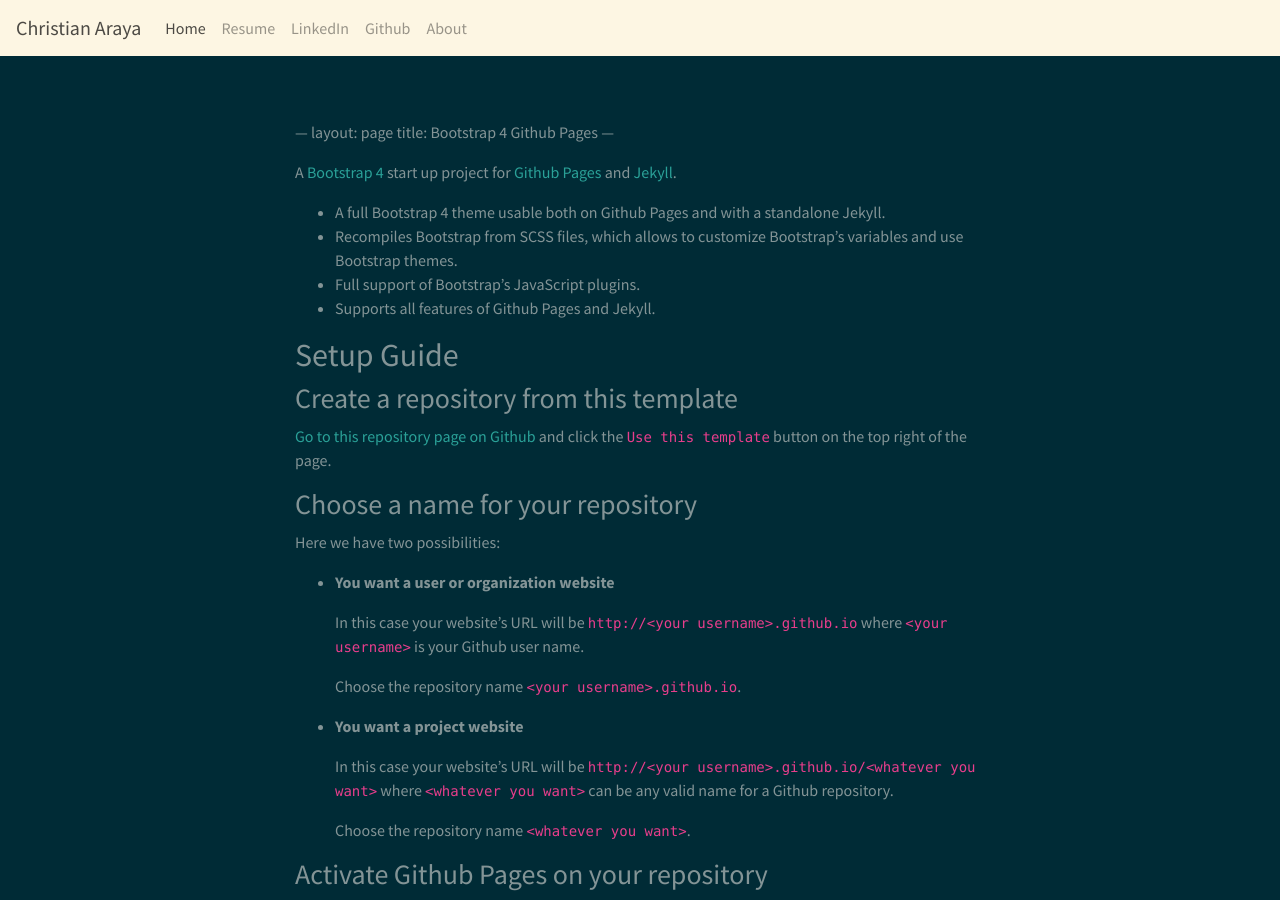
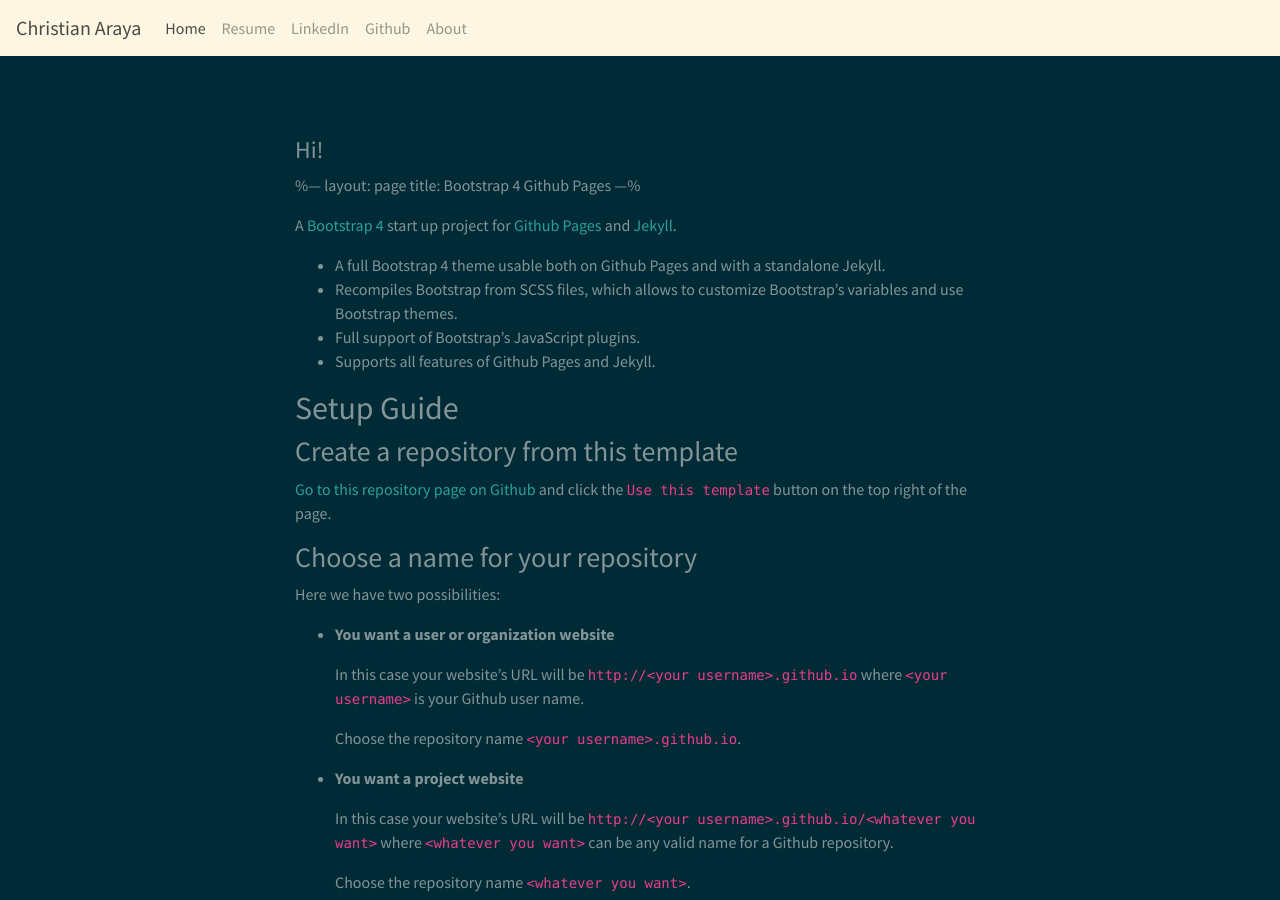
Before and after one commit to christian-araya/christian-araya.github.io, a Jekyll site: the page built from index.md, in a window 1280 px wide and 900 px high. Built offline with Jekyll 4.4.1, drawn with Linux system fonts in a browser that asks for light colours; our own code applies the rules of GitHub Pages for plain Markdown files.

```diff
--- a/index.md
+++ b/index.md
@@ -1,10 +1,13 @@
 <br />
 <br />
 <br />
----
+
+#### Hi!
+
+%---
 layout: page
 title: Bootstrap 4 Github Pages
----
+---%
 
 A [Bootstrap 4](https://getbootstrap.com/) start up project for [Github Pages](https://pages.github.com/) and [Jekyll](https://jekyllrb.com/).
 
```
